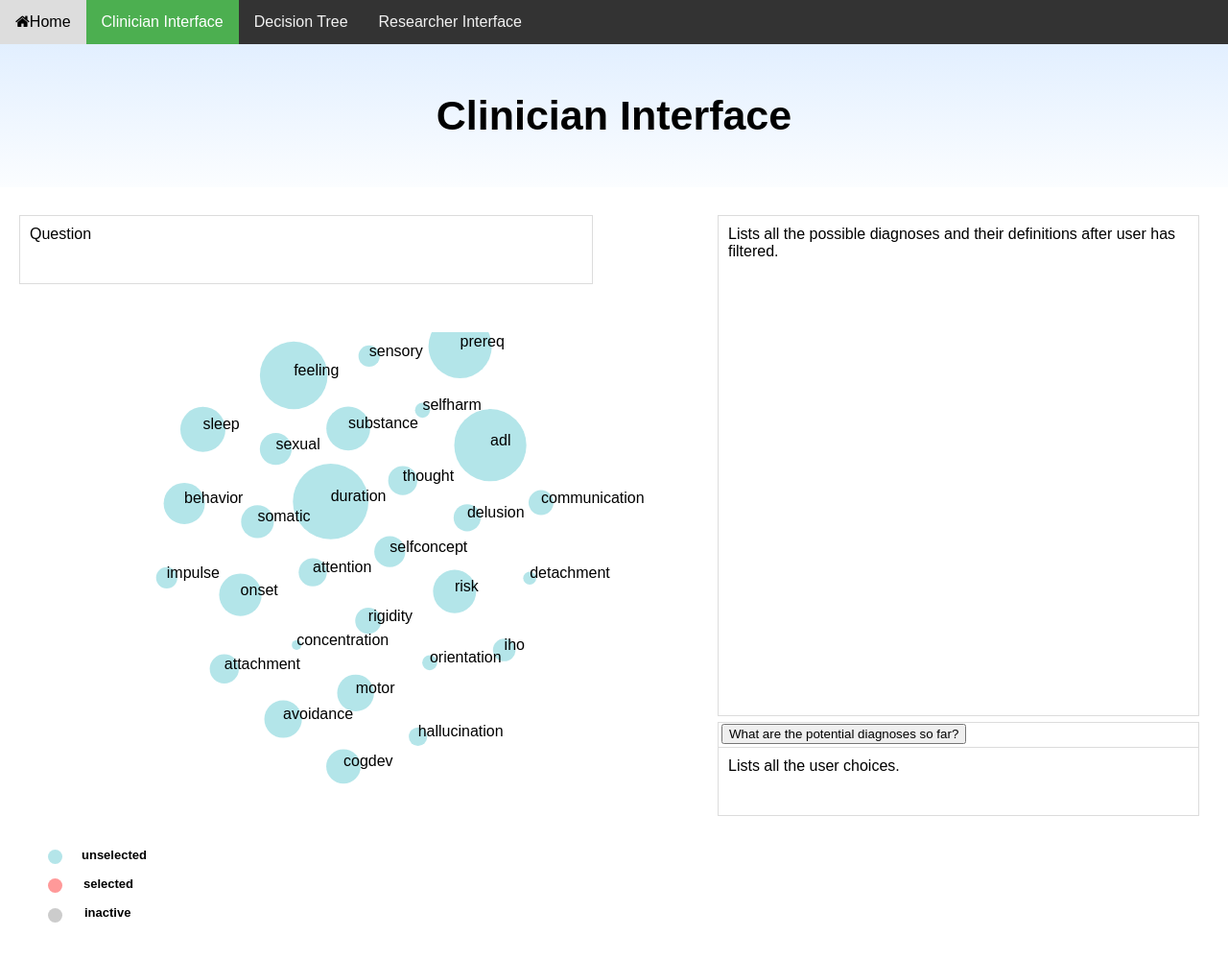
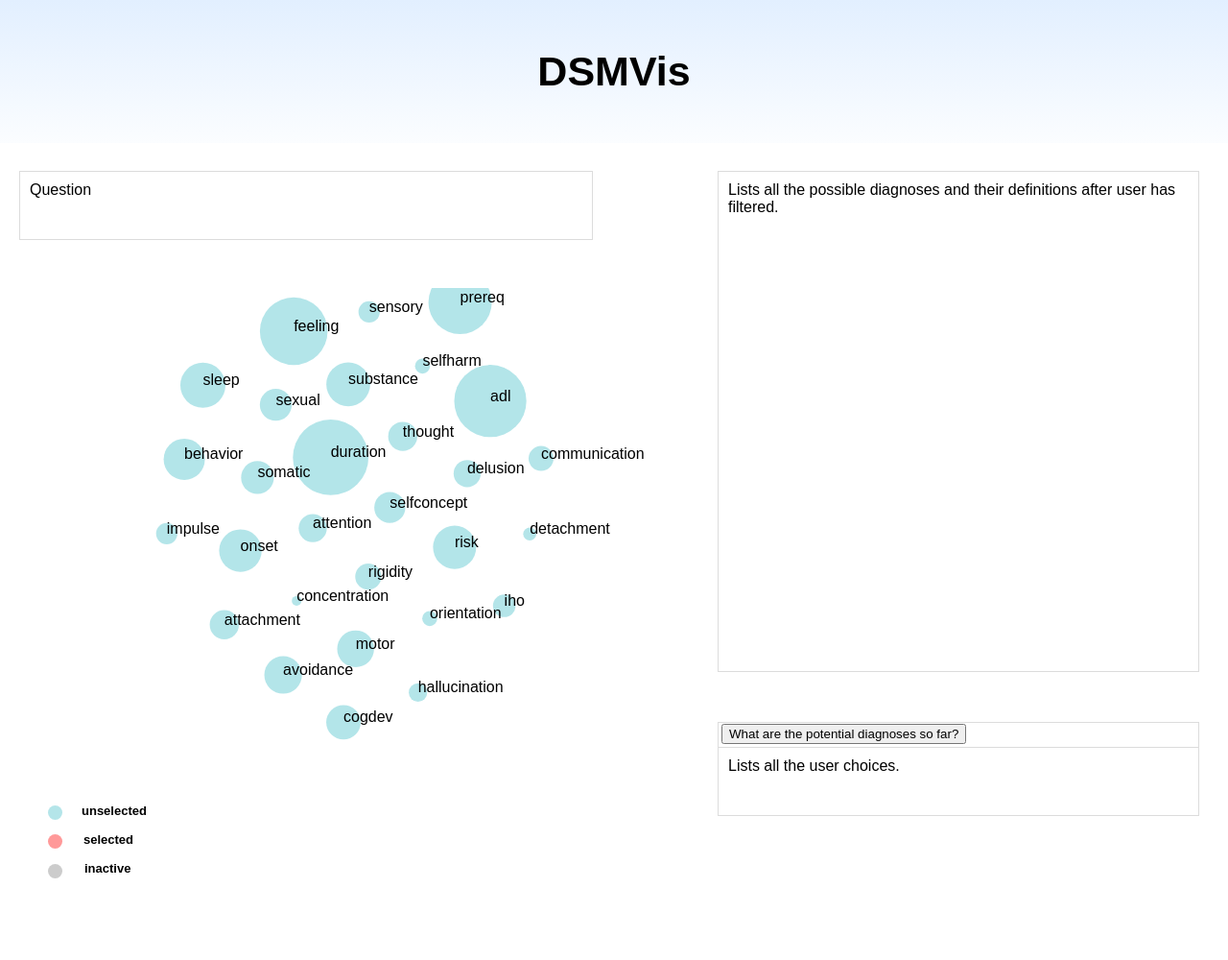
Before and after one commit to SmithCollegeHCV/MentalHealth, a plain HTML site: page clinicianInterface/bubble2.html in a window 1280 px wide. Shown: the whole page at 96% size. After the commit the page ends 954 px from the top, so only its background shows below. Drawn offline with nearby package versions, Linux system fonts and the light colour scheme; a web font is replaced by a local one.

Commit message:
Removed header, changed name of interface to DSMVis

```diff
--- a/clinicianInterface/bubble2.html
+++ b/clinicianInterface/bubble2.html
@@ -7,15 +7,15 @@
 <link rel="stylesheet" href="https://cdnjs.cloudflare.com/ajax/libs/font-awesome/4.7.0/css/font-awesome.min.css">
 </head>
 <body>
-<div class="topnav">
+<!--<div class="topnav">
   <a href="homePage.html"><i class="fa fa-home"></i>Home</a>
   <a class="active" href="bubble2.html">Clinician Interface</a>
   <a href="decisionTree.html">Decision Tree</a>
   <a href="https://rautey.shinyapps.io/mental_health_interface/">Researcher Interface</a>
 
-</div>
+</div>-->
 
-<h1>Clinician Interface</h1>
+<h1>DSMVis</h1>
 
 <div id = "questionBox" class = "question">
   Question
```
